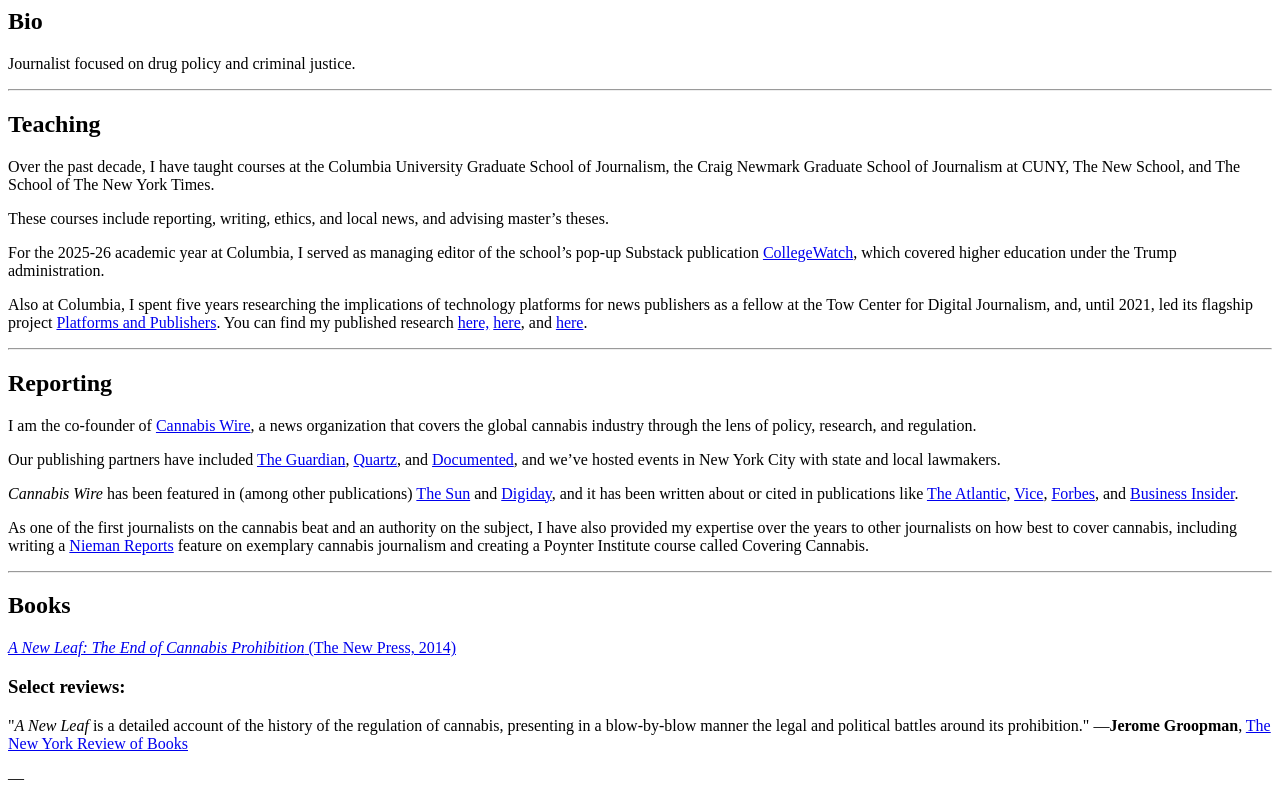
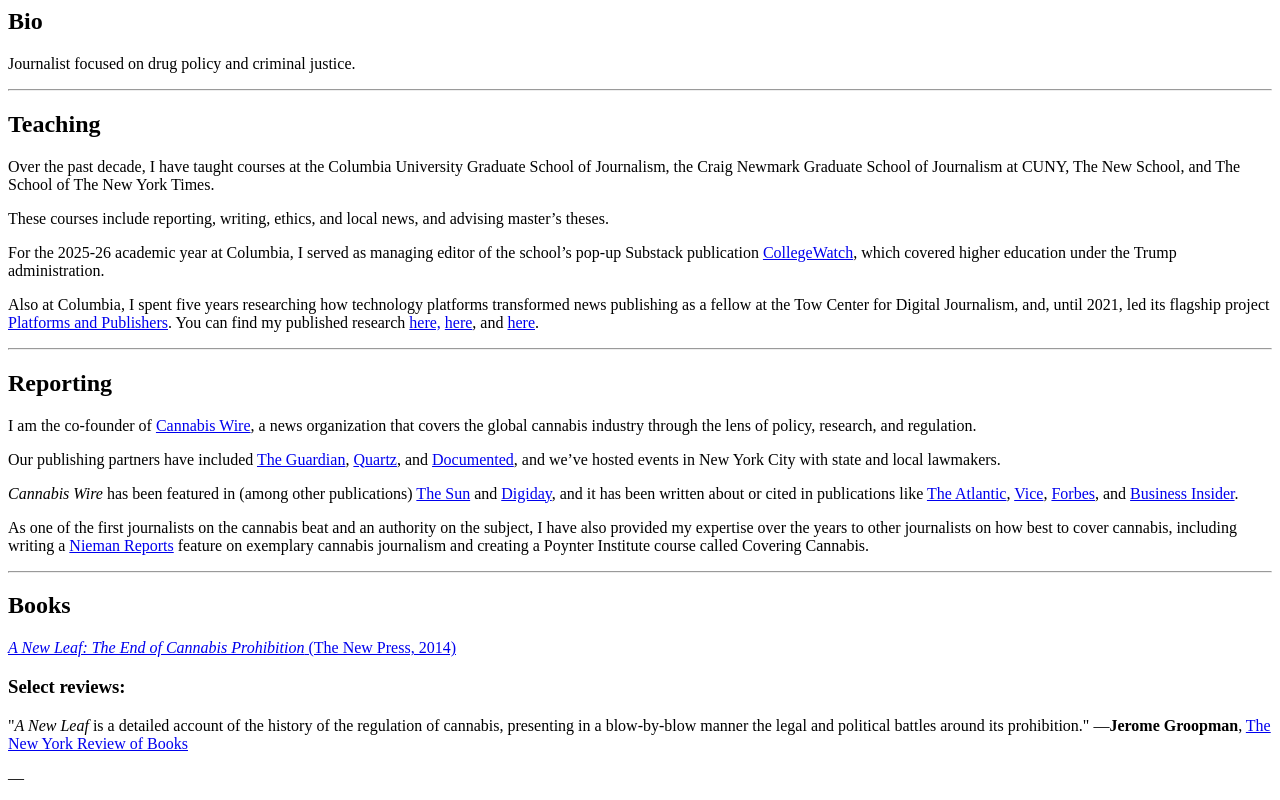
Before and after one commit to cannabiswire/nushinrashidian.com, an Eleventy site: page pages/index.md in a window 1280 px wide. Shown: the top 800 px of the page. Built offline with nearby package versions, Linux system fonts and the light colour scheme; Eleventy itself is replaced by a stand-in of ours; files that its build step writes are made by us from their sources.

Commit message:
Update Page “index”

```diff
--- a/pages/index.md
+++ b/pages/index.md
@@ -21,7 +21,7 @@ These courses include reporting, writing, ethics, and local news, and advising m
 
 For the 2025-26 academic year at Columbia, I served as managing editor of the school’s pop-up Substack publication [CollegeWatch](https://journalism.columbia.edu/news/collegewatch), which covered higher education under the Trump administration.
 
-Also at Columbia, I spent five years researching the implications of technology platforms for news publishers as a fellow at the Tow Center for Digital Journalism, and, until 2021, led its flagship project [Platforms and Publishers](https://towcenter.org/#/type/research/category/platforms-publishers). You can find my published research [here,](https://www.cjr.org/tow_center_reports/platforms-and-publishers-end-of-an-era.php) [here](https://www.cjr.org/tow_center_reports/the-platform-press-at-the-heart-of-journalism.php), and [here](https://www.cjr.org/author/nushin-rashidian).
+Also at Columbia, I spent five years researching how technology platforms transformed news publishing as a fellow at the Tow Center for Digital Journalism, and, until 2021, led its flagship project [Platforms and Publishers](https://towcenter.org/#/type/research/category/platforms-publishers). You can find my published research [here,](https://www.cjr.org/tow_center_reports/platforms-and-publishers-end-of-an-era.php) [here](https://www.cjr.org/tow_center_reports/the-platform-press-at-the-heart-of-journalism.php), and [here](https://www.cjr.org/author/nushin-rashidian).
 
 - - -
 
```
